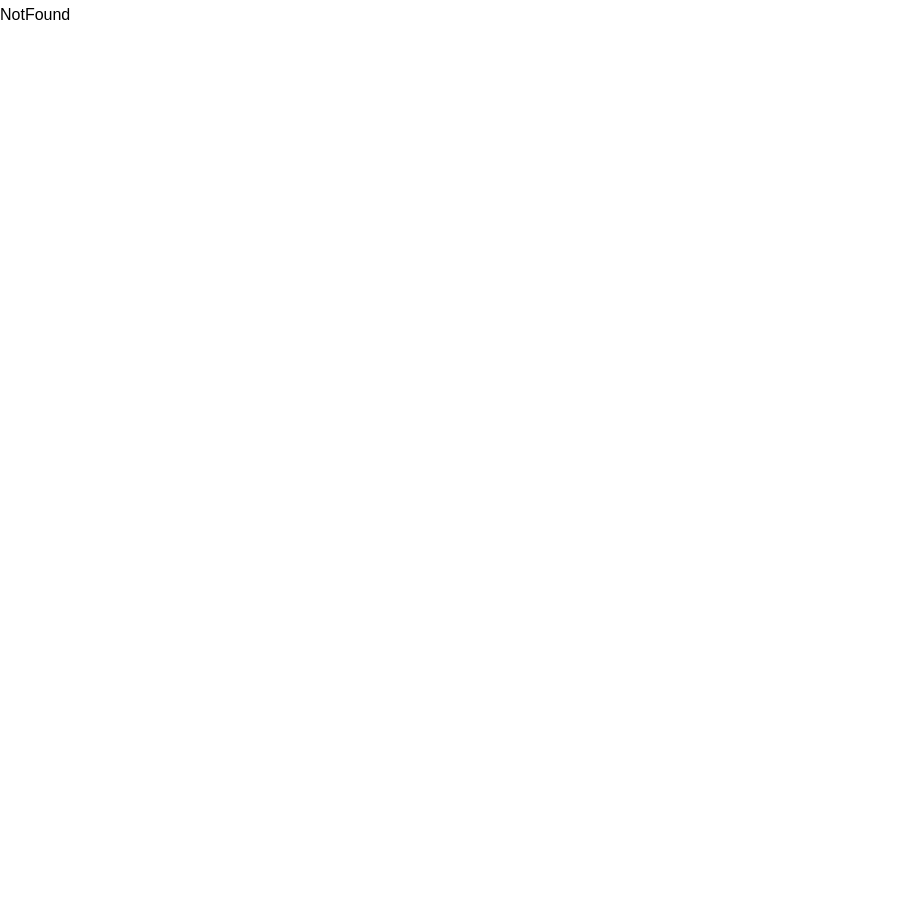
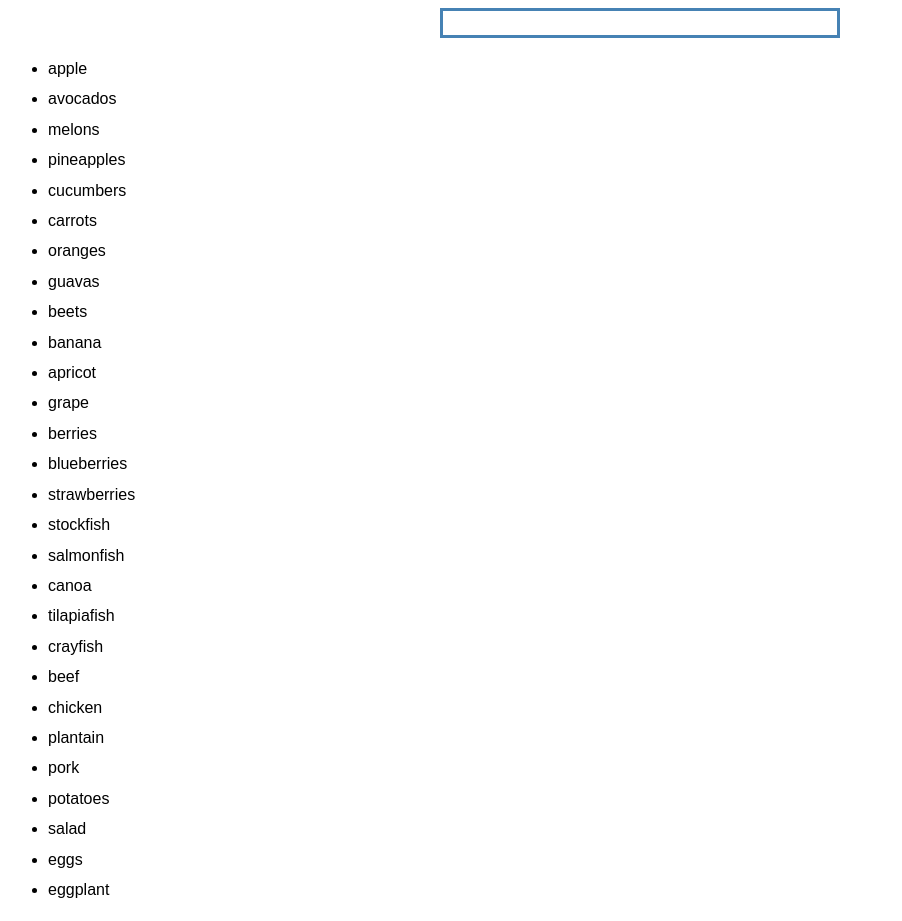
Before and after one commit to ChukwuEmeka-16/refresher-sandbox, a React (Vite) app in the folder myreactwebapp/: page /search in a window 1280 px wide. Shown: the whole page, without its empty margins (0-902 px from the left). Before the commit the page ends 800 px from the top, so only its background shows below. Built offline with nearby package versions, Linux system fonts and the light colour scheme.

Commit message:
second refresher commit

```diff
--- a/myreactwebapp/src/App.jsx
+++ b/myreactwebapp/src/App.jsx
@@ -9,6 +9,7 @@ import ProtectedRoutes from './components/ProtectedRoutes'
 import Login from './components/Login'
 import InfiniteScroll from './components/InfiniteScroll'
 import axios from 'axios'
+import SearchWithDebounce from './components/SearchWithDebounce'
 //import LazyLoadTest from './components/LazyLoadTest'
 const LazyDyImp = lazy(()=>import('./components/LazyLoadTest'))
 
@@ -29,6 +30,7 @@ function App() {
 
     <Suspense fallback={<h1>fallback</h1>}>
     <Routes>
+      <Route path='/search' element={<SearchWithDebounce/>}/>
       <Route path='/' element={<Home/>}/>
       <Route path='/login' element={<Login/>}/>
       <Route element={<ProtectedRoutes/>}>
--- /dev/null
+++ b/myreactwebapp/src/components/SearchWithDebounce.jsx
@@ -0,0 +1,36 @@
+import axios from 'axios'
+import React, { useState } from 'react'
+
+const SearchWithDebounce = () => {
+
+  const [dish,setDish]= React.useState(['apple','avocados','melons','pineapples','cucumbers','carrots','oranges','guavas','beets','banana','apricot','grape','berries','blueberries','strawberries','stockfish','salmonfish','canoa','tilapiafish','crayfish','beef','chicken','plantain','pork','potatoes','salad','eggs','eggplant'])
+  const[searchTerm,setSearchTerm] = React.useState('')
+  const [results,setResults] = useState([])
+
+  React.useEffect(()=>{
+    const filtered = dish.filter((item)=>item.includes(searchTerm))
+    setResults(filtered)
+  },[])
+
+
+  const debounce = (cb,delay) =>{
+
+  }
+  return (
+    <div>
+        <div style={{display:'flex',flexDirection:'row',justifyContent:'center'}}>
+          <input type="search" style={{height:30,padding:5,width:400,borderWidth:3,borderStyle:'solid',borderColor:'steelblue'}}/>
+        </div>
+
+        <ul style={{}}>
+         {
+            results.map((item,index)=>{
+                return <li key={index}>{item}</li>
+            })
+         }
+        </ul>
+    </div>
+  )
+}
+
+export default SearchWithDebounce
--- a/myreactwebapp/src/index.scss
+++ b/myreactwebapp/src/index.scss
@@ -1,6 +1,6 @@
 *{
-  margin: 0;
-  padding: 0;
+  // margin: 0;
+  // padding: 0;
   font-family: sans-serif;
   line-height: 1.9rem ;
 }
```
